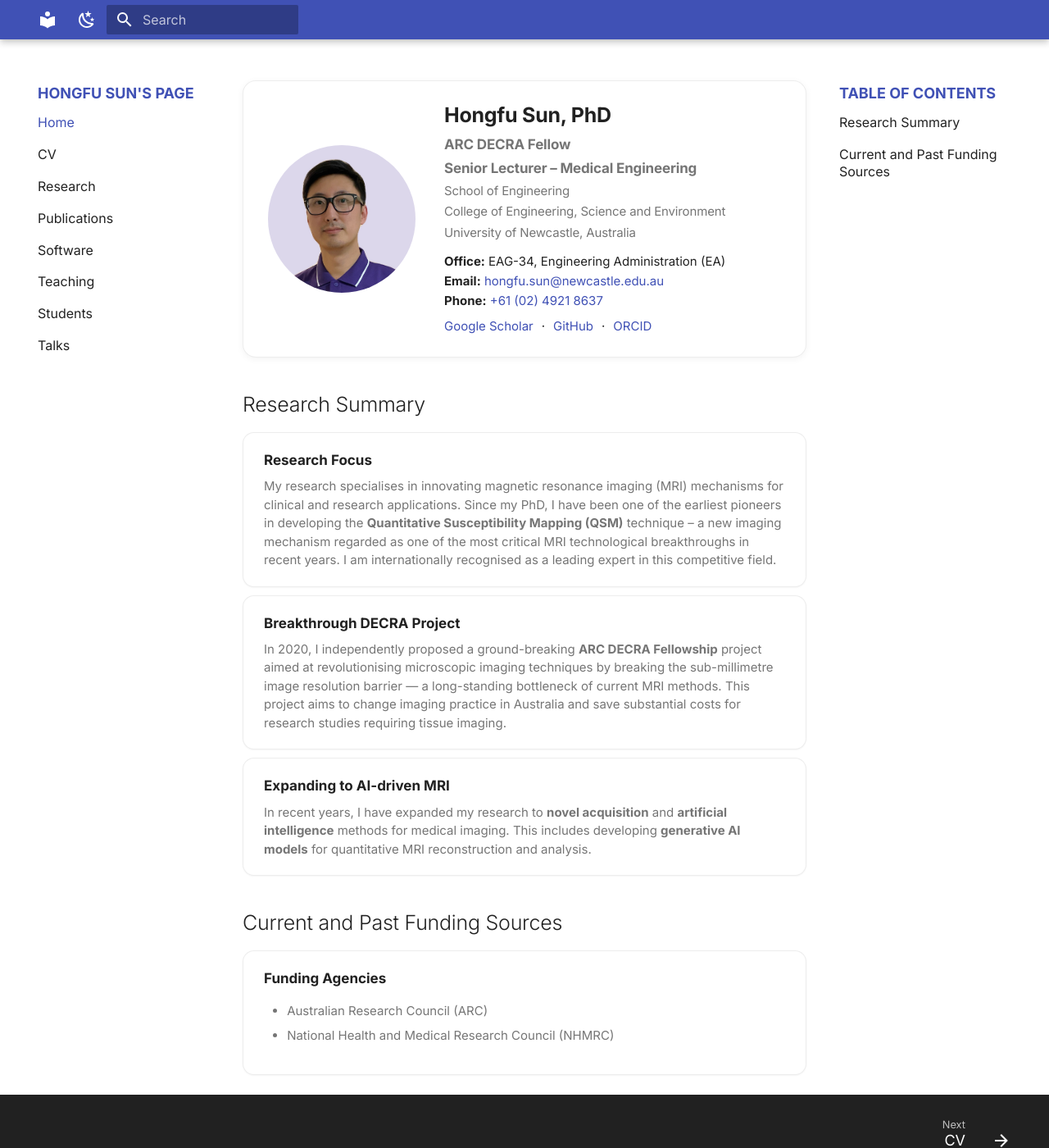
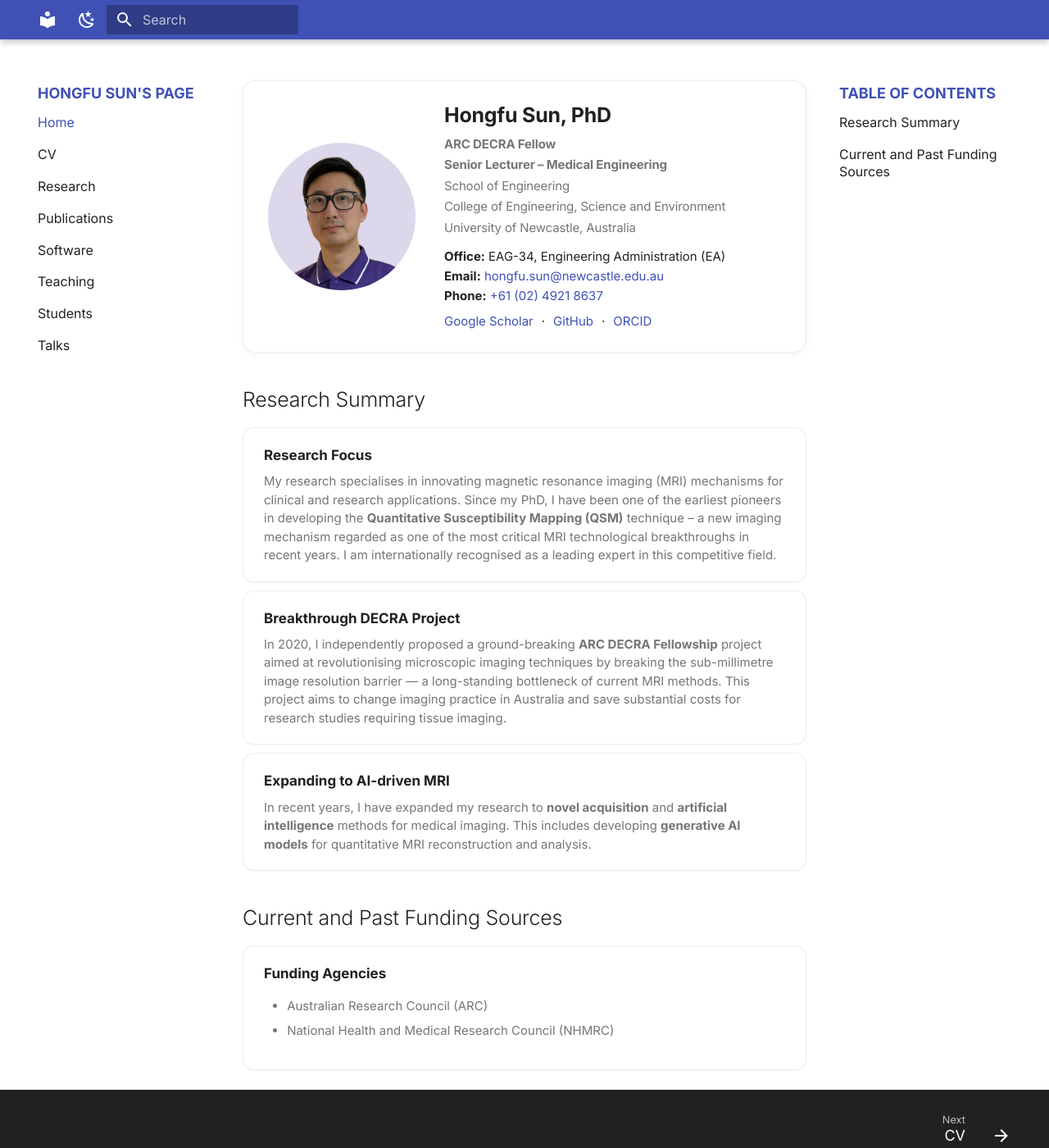
Before and after one commit to sunhongfu/sunhongfu.github.io, an MkDocs documentation site: the page built from docs/index.md, in a window 1280 px wide and 1400 px high. Shown: the whole window at 82% size. Built offline with MkDocs 1.6.1 and Material for MkDocs 9.7.7, drawn with Linux system fonts in a browser that asks for light colours.

Commit message:
update margin

```diff
--- a/docs/assets/extra.css
+++ b/docs/assets/extra.css
@@ -67,7 +67,7 @@
 .md-typeset .hero-meta h1 {
   font-size: 1.25rem;
   font-weight: 800;
-  margin: 0 0 .35rem 0;
+  margin: 0 0 .4rem 0;
   color: var(--md-default-fg-color);
 }
 
@@ -79,10 +79,10 @@
 }
 
 .md-typeset .hero-meta .hero-title {
-  font-size: 0.85rem;
+  font-size: 0.75rem;
   font-weight: 700;
   color: var(--md-default-fg-color--light);
-  margin: .2rem 0 .15rem 0;
+  margin: .15rem 0 .15rem 0;
 }
 
 .md-typeset .hero-contact {
```
